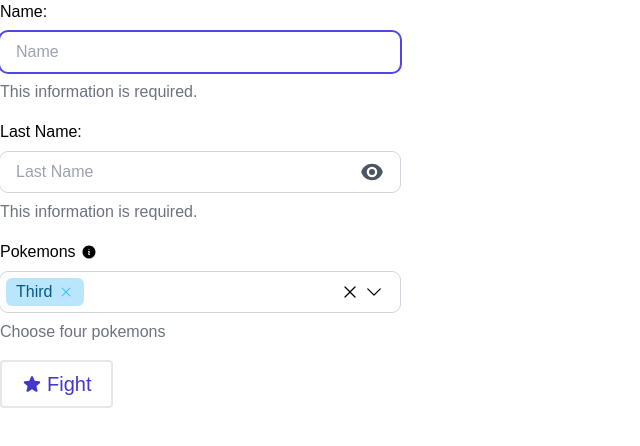
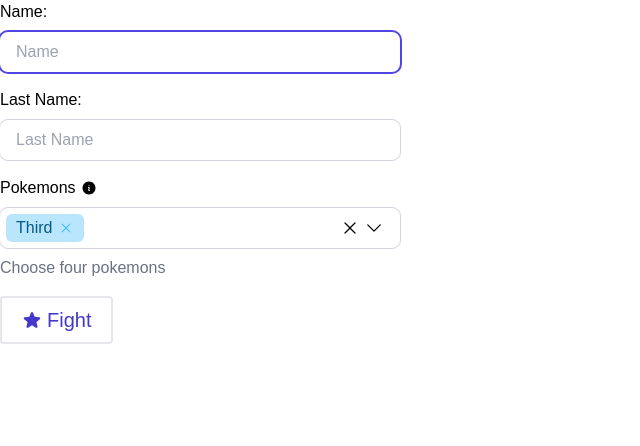
Before and after one commit to PablloZz/lunaedge-test, a React (Vite) app: page / in a window 1280 px wide. Shown: the top 446 px of the page, without its empty margins (0-640 px from the left). Built offline with nearby package versions, Linux system fonts and the light colour scheme.

Commit message:
le-06: * fix input properties
Remove required and disabled types as they are defined in
the UserFormRegisterReturn type;
Remove passing of the required property as it's passed with
the register function;
Fix the passed input variant from password to text;

```diff
--- a/src/libs/components/app/libs/components/app-form/app-form.tsx
+++ b/src/libs/components/app/libs/components/app-form/app-form.tsx
@@ -53,7 +53,6 @@
         variant="text"
         label="Name:"
         placeholder="Name"
-        required
       />
       <Input
         {...register("lastName", {
@@ -61,10 +60,9 @@
         })}
         error={errors.lastName}
         name="lastName"
-        variant="password"
+        variant="text"
         label="Last Name:"
         placeholder="Last Name"
-        required
       />
       <Select
         multiple
--- a/src/libs/components/input/input.tsx
+++ b/src/libs/components/input/input.tsx
@@ -9,8 +9,6 @@
   variant: InputType;
   className?: string;
   labelClassName?: string;
-  required?: boolean;
-  disabled?: boolean;
   error: FieldError | undefined;
 } & UseFormRegisterReturn<string>;
 
```
